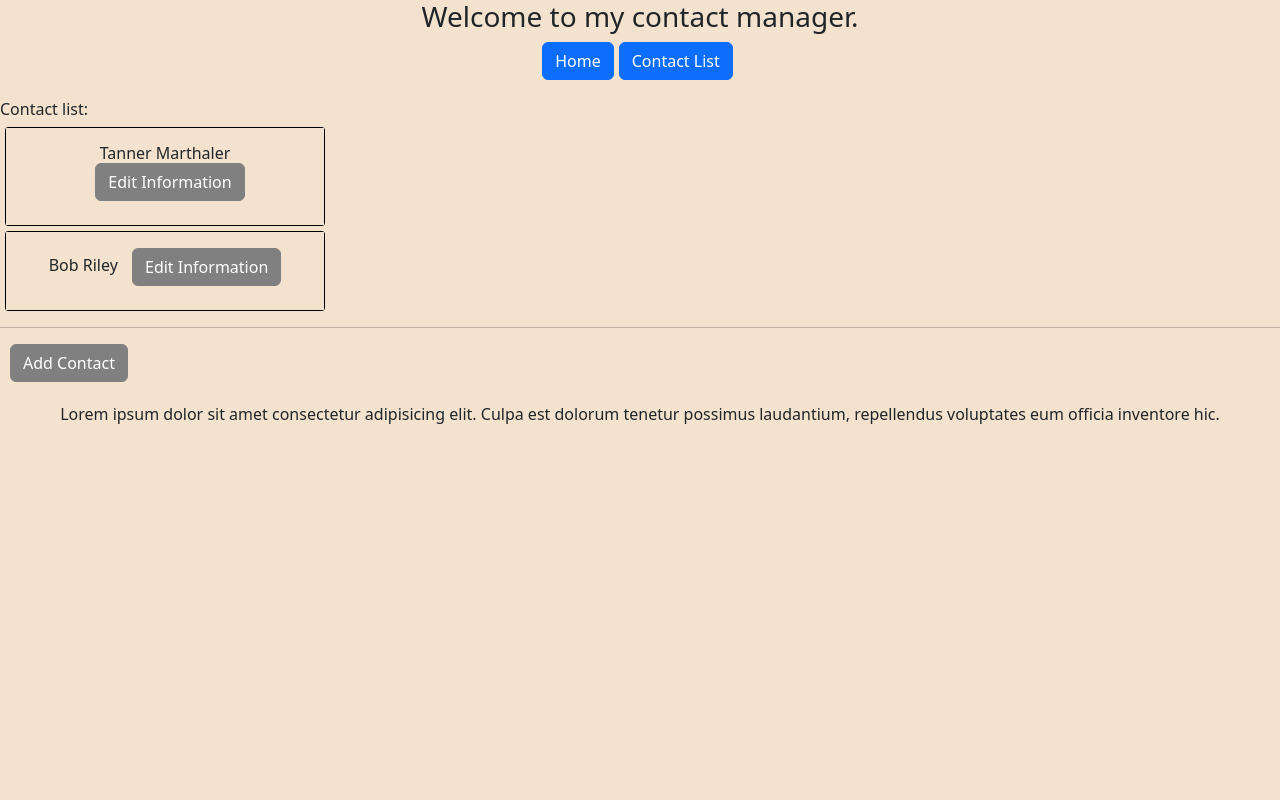
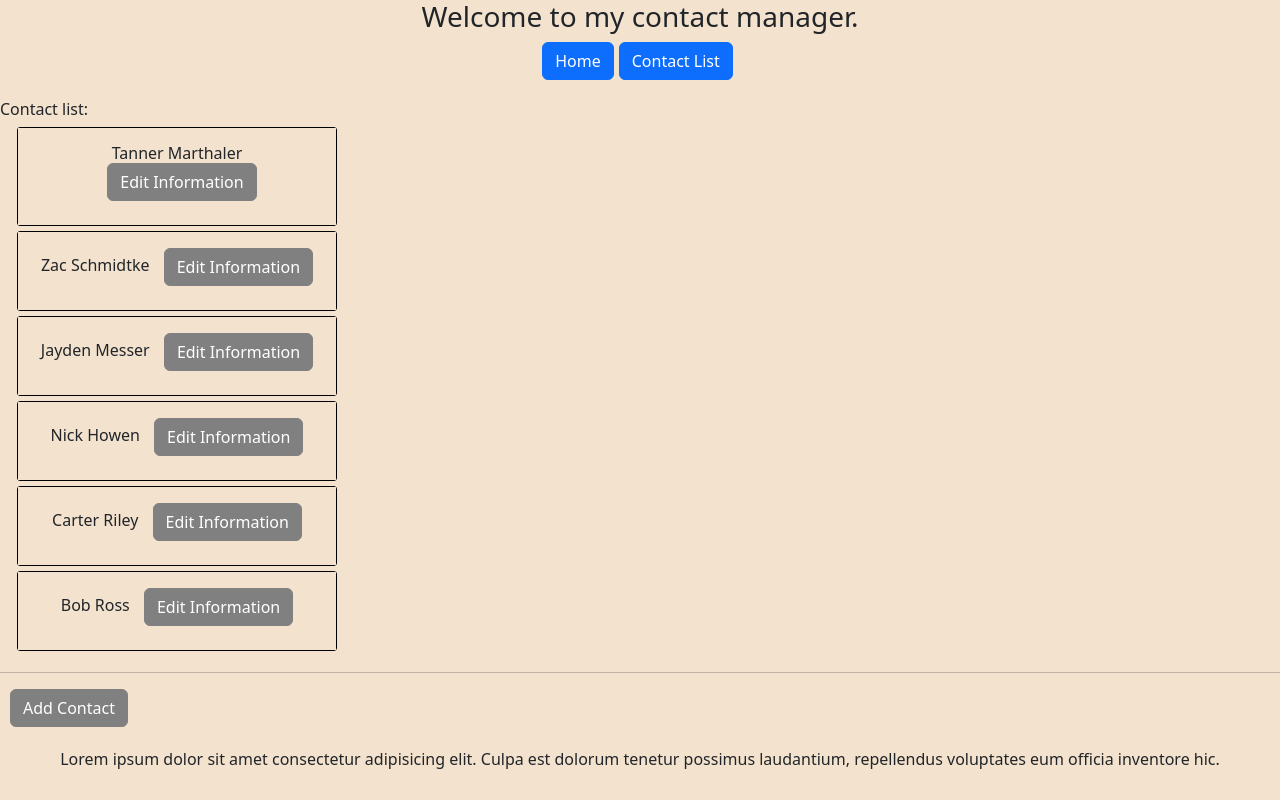
Before and after one commit to TannerMarthaler/Assignment5CSCI313, an Angular app: page /contact-list in a window 1280 px wide. Built offline with nearby package versions, Linux system fonts and the light colour scheme.

Commit message:
Improved contact-information and contact-list

```diff
--- a/src/app/contact-information/contact-information.component.html
+++ b/src/app/contact-information/contact-information.component.html
@@ -1 +1,4 @@
-<p>contact-information works!</p>
+<div *ngIf="contact">
+  <h6>{{ contact.firstName }} {{ contact.lastName }}</h6>
+  u
+</div>
--- a/src/app/contact-list/contact-list.component.css
+++ b/src/app/contact-list/contact-list.component.css
@@ -40,10 +40,6 @@
     background-color: rgb(243, 226, 205);
 }
 
-h5{
-    text-align: center;
-}
-
 .form-buttons{
     margin-top : 10px;
 }
--- a/src/app/contact-list/contact-list.component.html
+++ b/src/app/contact-list/contact-list.component.html
@@ -1,20 +1,35 @@
 <h6>Contact list:</h6>
+<div class="container-fluid">
+  <div class="row">
+    <div class="col-md-6">
       <div *ngFor="let contact of contacts">
         <div class="card">
           <div class="card-body">
             <h6 class="card-title">
               {{ contact.firstName }} {{ contact.lastName }}
-        <a routerLink="/contact-information/:{{ contact.id }}">
-          <button class="btn btn-primary color-button">
+              <!-- <a routerLink="/contact-information/:{{ contact.id }}"> -->
+              <button
+                class="btn btn-primary color-button"
+                (click)="getContact(contact.id)"
+              >
                 Edit Information
-          </button></a
-        >
+              </button>
+              <!-- </a> -->
             </h6>
-      <div class="hidden">{{ contact.phoneNumber }}</div>
+            <div class="hidden">Phone Number: {{ contact.phoneNumber }}</div>
           </div>
         </div>
       </div>
-
+    </div>
+    <div class="col-md-6">
+      <div *ngIf="selectedContact">
+        <app-contact-information
+          [contact]="selectedContact"
+        ></app-contact-information>
+      </div>
+    </div>
+  </div>
+</div>
 <hr />
 <div>
   <button class="btn btn-primary color-button" (click)="displayForm()">
--- a/src/app/contact-list/contact-list.component.ts
+++ b/src/app/contact-list/contact-list.component.ts
@@ -1,4 +1,5 @@
 import { Component } from '@angular/core';
+import { ContactService } from '../contact.service';
 
 import { Contact } from '../contact';
 
@@ -9,24 +10,24 @@ import { Contact } from '../contact';
 })
 export class ContactListComponent {
 
+  constructor(private contactService : ContactService){}
 
-  testContact : Contact = {
-    id : 1,
-    firstName : 'Tanner',
-    lastName : 'Marthaler',
-    phoneNumber : 3203394356,
-    email : 'tannermarthaler@gmail.com'
-  };
+  ngOnInit() : void{
+    this.getContacts();
+  }
 
-  testContact2 : Contact = {
-    id : 2,
-    firstName : 'Bob',
-    lastName : 'Riley',
-    phoneNumber : 3333334444,
-    email : 'bobriley@gmail.com'
-  };
+  getContacts() : void{
+    this.contacts = this.contactService.getContacts();
+  }
 
-  contacts : Contact[] = [this.testContact, this.testContact2];
+  selectedContact? : Contact;
+
+  getContact(id : number) : void{
+    this.selectedContact = this.contactService.getContact(id);
+  }
+
+
+  contacts : Contact[] = [];
 
   display : boolean = false;
 
@@ -37,4 +38,13 @@ export class ContactListComponent {
   closeForm() : void{
     this.display = false;
   }
+
+  something : string = "";
+  output : string = "";
+
+  formatNumber(num : number) : string{
+    this.something = String(num);
+    this.output = '(' + this.something.substring(0, 2) + ')-' + this.something.substring(3, 5) + '-' + this.something.substring(6, 9);
+    return this.output;
+  }
 }
--- /dev/null
+++ b/src/app/contact.service.ts
@@ -0,0 +1,31 @@
+import { Injectable } from '@angular/core';
+
+import { Contact } from './contact';
+import { contacts } from './initial-contacts';
+
+@Injectable({
+  providedIn: 'root'
+})
+export class ContactService {
+
+  constructor() { }
+
+  contactsList : Contact[] = contacts;
+
+  getContacts() : Contact[]{
+    return this.contactsList;
+  }
+
+  nullContact : Contact = {id : 0, firstName : 'Unknown', lastName : 'Unknown', phoneNumber : 1111111111, email : 'unknown@gmail.com'};
+
+  getContact(id : number) : Contact{
+    if( id >= 1 && id <= this.contactsList.length){
+      for (let contact of this.contactsList){
+        if( contact.id == id ){
+          return contact;
+        }
+      }
+    }
+    return this.nullContact;
+  }
+}
--- /dev/null
+++ b/src/app/initial-contacts.ts
@@ -0,0 +1,10 @@
+import { Contact } from './contact';
+
+export const contacts : Contact[] = [
+    { id : 1, firstName : 'Tanner', lastName : 'Marthaler', phoneNumber : 3203394356, email : 'tanner.marthaler@ndus.edu'},
+    { id : 2, firstName : 'Zac', lastName : 'Schmidtke', phoneNumber : 3202223333, email : 'zac.schmidtke@something.com'},
+    { id : 3, firstName : 'Jayden', lastName : 'Messer', phoneNumber : 3205544455, email : 'jayden.messer@something.com'},
+    { id : 4, firstName : 'Nick', lastName : 'Howen', phoneNumber : 3208872222, email : 'nick.howen@something.com'},
+    { id : 5, firstName : 'Carter', lastName : 'Riley', phoneNumber : 3207539512, email : 'carter.riley@something.com'},
+    { id : 6, firstName : 'Bob', lastName : 'Ross', phoneNumber : 3204567891, email : 'bob.ross@something.com'}
+];
```
Also changed, not shown: src/app/contact-information/contact-information.component.ts (+9 -0 lines), 1 other file (tests, documents, lock files or other folders). Lines whose indentation alone changed are shown as unchanged.
